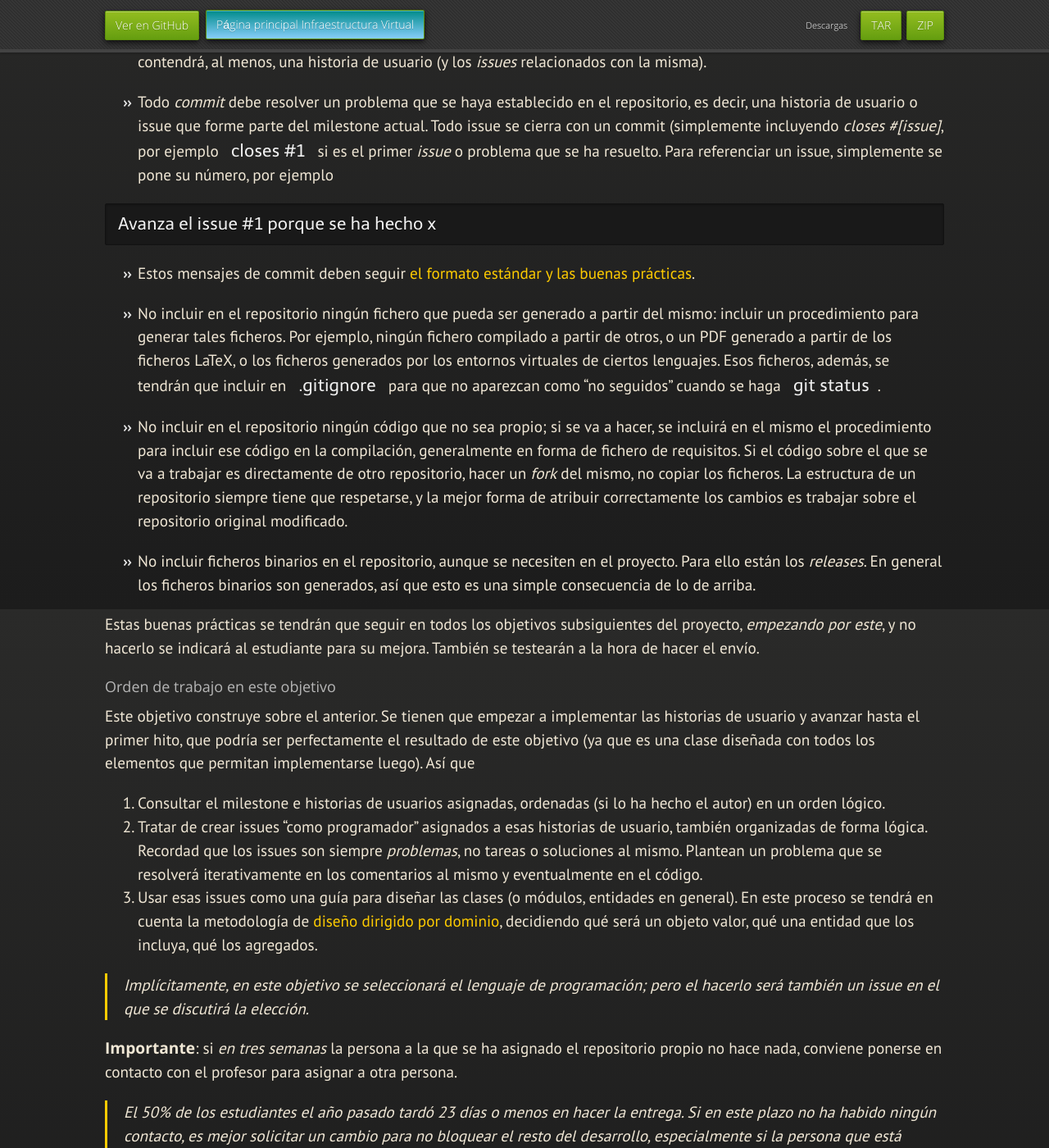
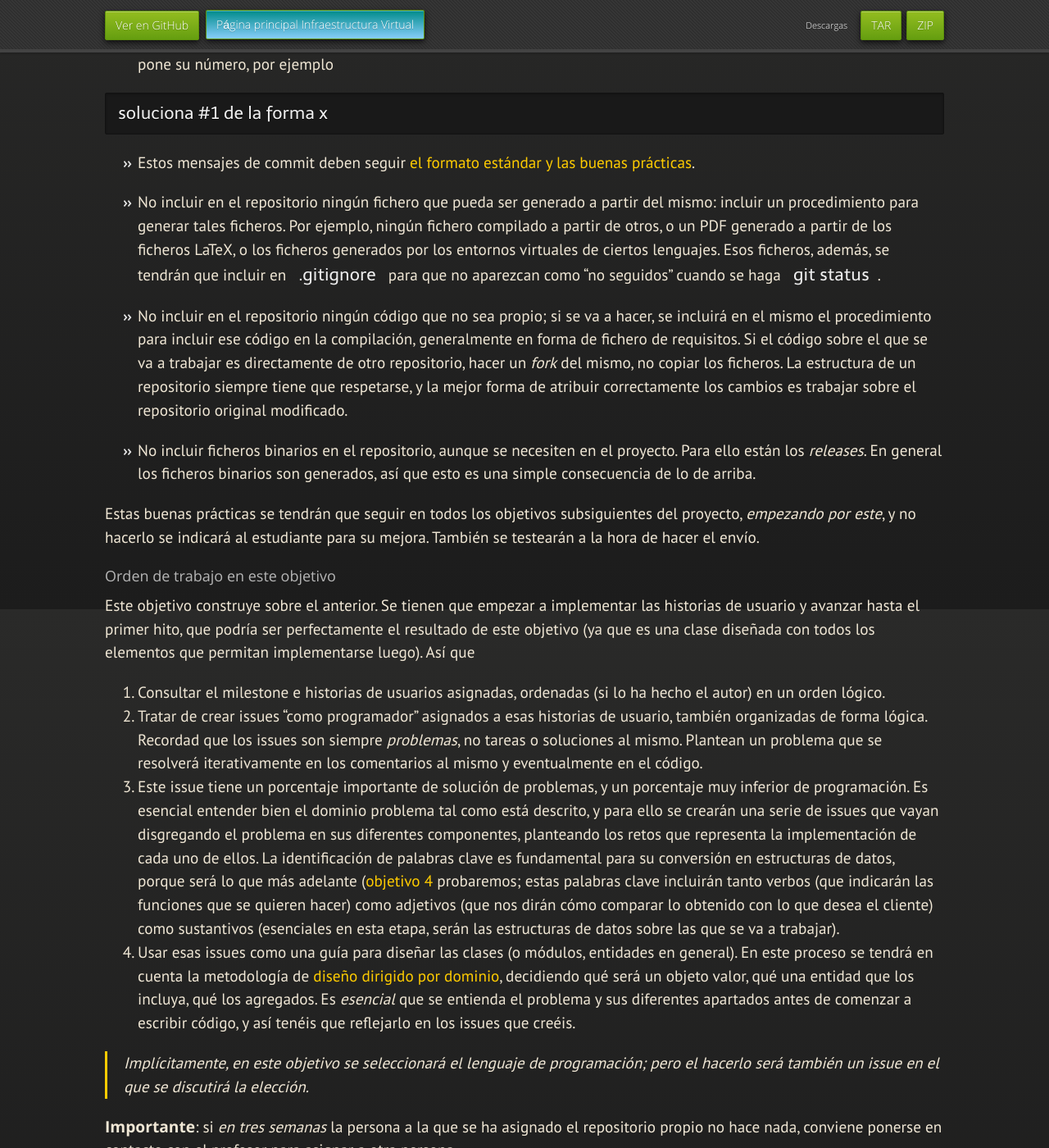
Before and after one commit to JJ/IV, a Jekyll site: the page built from documentos/proyecto/2.Entidad.md, in a window 1280 px wide and 1400 px high, scrolled down 1957 px. Shown: the whole window at 82% size. Built offline with Jekyll 4.4.1, drawn with Linux system fonts in a browser that asks for light colours; nearby versions of some CDN libraries; some web fonts are replaced; our own code applies the rules of GitHub Pages for plain Markdown files; some of the changed text lies outside the part shown.

Commit message:
Sync documentos/proyecto/2.Entidad.md de master a gh-pages

````diff
--- a/documentos/proyecto/2.Entidad.md
+++ b/documentos/proyecto/2.Entidad.md
@@ -79,13 +79,7 @@ Finalmente, en el momento que vaya a haber algo de código se tiene que comenzar
 a seguir las mejores prácticas del lenguaje correspondiente, que incluirán una
 disposición de directorios determinada, forma de llamar los ficheros y las
 clases dentro de los ficheros, y así sucesivamente. Conviene antes de crear el
-fichero informarse sobre el tema.
-
-El hecho de que se escriba interfaz de la clase sin código corresponde a dos
-conceptos: primero, en *test driven development* (TDD) se escriben primero los
-tests y a continuación el mínimo código que haga que pasen los tests. Por otro
-lado, deben evitarse tests innecesarios con un diseño que incluya, desde esa
-misma etapa, los presupuestos incluidos en las historias de usuario.
+fichero o ficheros informarse sobre el tema.
 
 ### Sobre el trabajo con issues
 
@@ -112,7 +106,7 @@ además, en este objetivo, deberán de tener en cuenta lo siguiente.
   por ejemplo
 
 ```plain
-Avanza el issue #1 porque se ha hecho x
+soluciona #1 de la forma x
 ```
 
 * Estos mensajes de commit deben seguir [el formato estándar  y las
@@ -159,10 +153,25 @@ todos los elementos que permitan implementarse luego). Así que
    siempre *problemas*, no tareas o soluciones al mismo. Plantean un problema
    que se resolverá iterativamente en los comentarios al mismo y eventualmente
    en el código.
-3. Usar esas issues como una guía para diseñar las clases (o módulos, entidades
+3. Este issue tiene un porcentaje importante de solución de problemas, y un
+   porcentaje muy inferior de programación. Es esencial entender bien el dominio
+   problema tal como está descrito, y para ello se crearán una serie de issues
+   que vayan disgregando el problema en sus diferentes componentes, planteando
+       los retos que representa la implementación de cada uno de ellos. La
+   identificación de palabras clave es fundamental para su conversión en
+   estructuras de datos, porque será lo que más adelante ([objetivo
+   4](4.Tests) probaremos; estas palabras clave incluirán tanto verbos (que
+   indicarán las funciones que se quieren hacer) como adjetivos (que nos dirán
+   cómo comparar lo obtenido con lo que desea el cliente) como sustantivos
+   (esenciales en esta etapa, serán las estructuras de datos sobre las que se va
+   a trabajar).
+4. Usar esas issues como una guía para diseñar las clases (o módulos, entidades
    en general). En este proceso se tendrá en cuenta la metodología de [diseño
    dirigido por dominio](https://jj.github.io/curso-tdd/temas/ddd), decidiendo
-   qué será un objeto valor, qué una entidad que los incluya, qué los agregados.
+   qué será un objeto valor, qué una entidad que los incluya, qué los
+   agregados. Es *esencial* que se entienda el problema y sus diferentes
+   apartados antes de comenzar a escribir código, y así tenéis que reflejarlo en
+   los issues que creéis.
 
 > Implícitamente, en este objetivo se seleccionará el lenguaje de programación;
 > pero el hacerlo será también un issue en el que se discutirá la elección.
@@ -320,6 +329,23 @@ En todo caso, y como en todos los objetivos, se tendrá que esperar a
 que el profesor apruebe el PR en el repositorio del proyecto para
 considerarlo alcanzado.
 
+
+## Preguntas frecuentemente preguntadas
+
+### Estoy trabajando en un repositorio pero no contestan a mis preguntas.
+
+Salvo que se trate de aclaraciones sobre el *milestone* en el que se enmarca el
+objetivo o aclaraciones de qué significan las historias de usuario, *la persona
+sobre cuyo repositorio estás trabajando no tiene que contestar a ninguna
+pregunta*. Sólo tiene que evaluar el trabajo que realices cuando hagas el pull
+request, aprobándolo u orientándolo para que cubra las necesidadesd de los
+usuarios. No tiene que contestar qué *tenía pensado*, porque eres *tú* quien
+tiene que plantear los diferentes problemas a partir de las historias de
+usuario, y comenzar a resolverlo. La modelización, y, en general, el desarrollo,
+no tiene más diálogo que el que hay sobre la calidad del código, y en ese
+contexto. Si quien haya creado el repo y las HUs tiene que contestar a cada
+pregunta sobre cómo hacer algo, acaba antes haciéndolo.
+
 ## Valoración
 
 El alcanzar este objetivo avanzará, en principio, 15% del apartado
````
